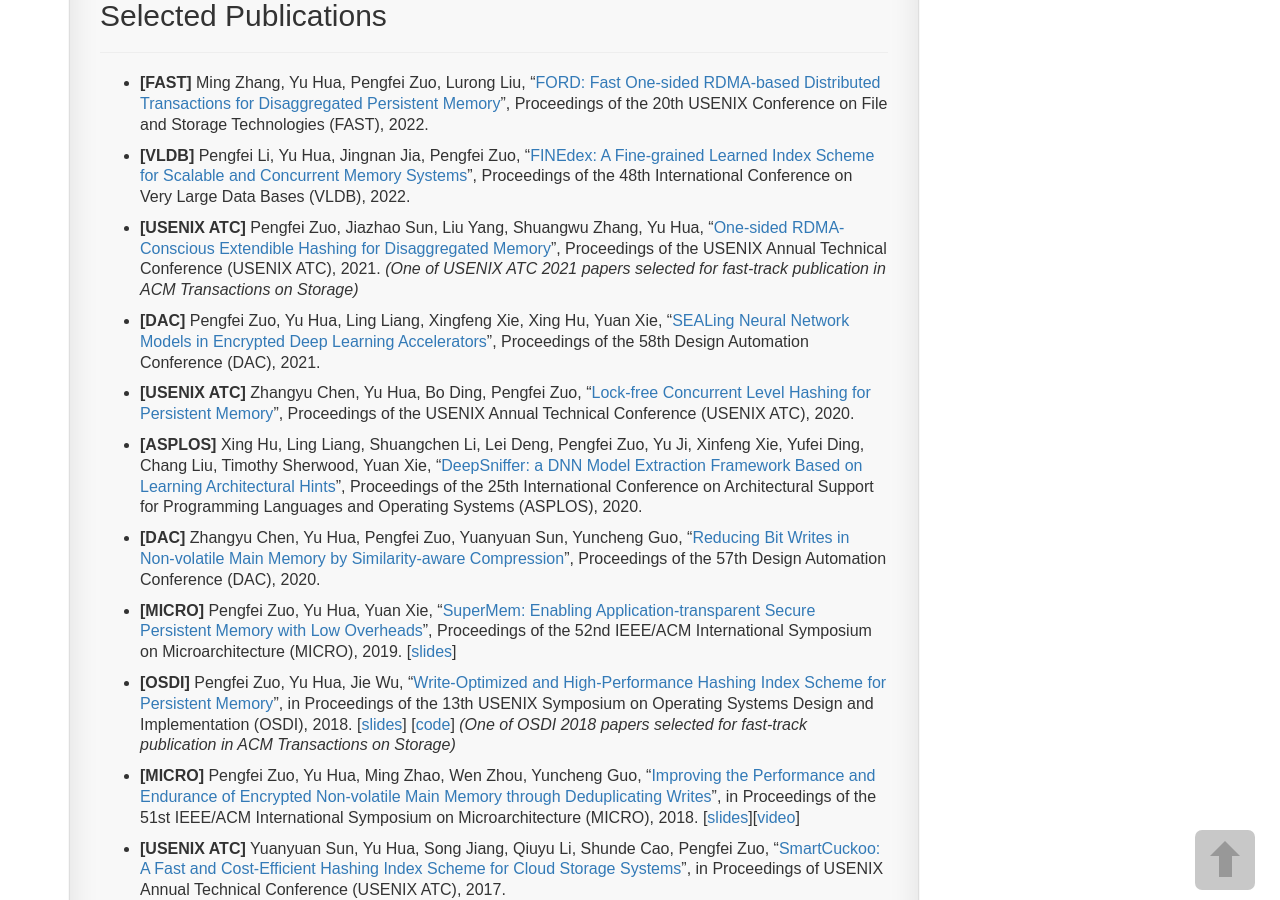
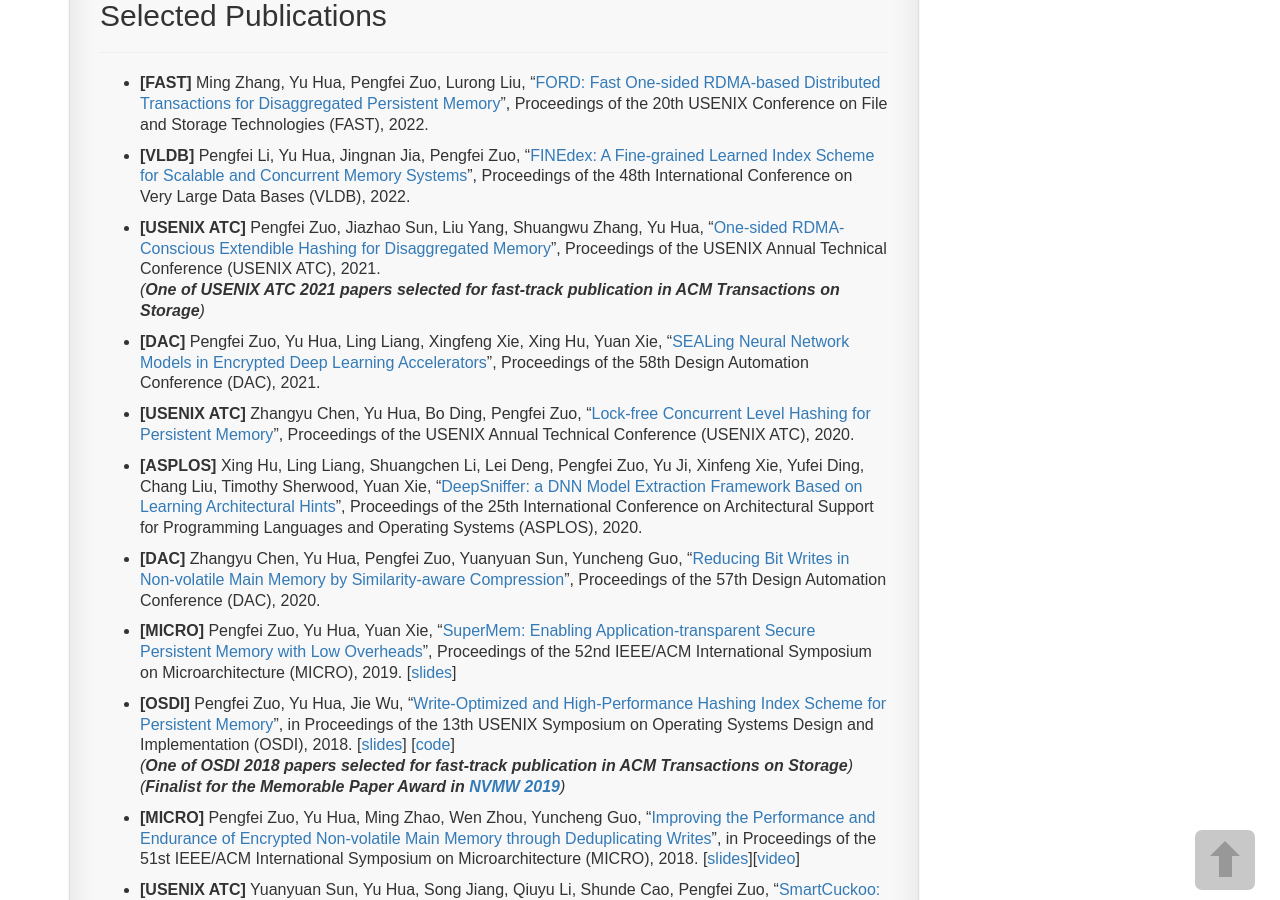
Before and after one commit to Menguozi/Menguozi.github.io, a Jekyll site: the page built from pages/1_homepage.md, in a window 1280 px wide and 900 px high, scrolled down 911 px. Built offline with Jekyll 4.4.1, drawn with Linux system fonts in a browser that asks for light colours; comment, search, counter and statistics services are not loaded.

Commit message:
publication

```diff
--- a/pages/1_homepage.md
+++ b/pages/1_homepage.md
@@ -38,7 +38,8 @@ permalink: /homepage/
 
 * **[VLDB]** Pengfei Li, Yu Hua, Jingnan Jia, Pengfei Zuo, "[FINEdex: A Fine-grained Learned Index Scheme for Scalable and Concurrent Memory Systems](https://csyhua.github.io/csyhua/hua-vldb2022.pdf)", Proceedings of the 48th International Conference on Very Large Data Bases (VLDB), 2022.
 
-* **[USENIX ATC]** Pengfei Zuo, Jiazhao Sun, Liu Yang, Shuangwu Zhang, Yu Hua, "[One-sided RDMA-Conscious Extendible Hashing for Disaggregated Memory](https://www.usenix.org/conference/atc21/presentation/zuo)", Proceedings of the USENIX Annual Technical Conference (USENIX ATC), 2021. *(One of USENIX ATC 2021 papers selected for fast-track publication in ACM Transactions on Storage)*
+* **[USENIX ATC]** Pengfei Zuo, Jiazhao Sun, Liu Yang, Shuangwu Zhang, Yu Hua, "[One-sided RDMA-Conscious Extendible Hashing for Disaggregated Memory](https://www.usenix.org/conference/atc21/presentation/zuo)", Proceedings of the USENIX Annual Technical Conference (USENIX ATC), 2021.
+<br> *(**One of USENIX ATC 2021 papers selected for fast-track publication in ACM Transactions on Storage**)*
 
 * **[DAC]** Pengfei Zuo, Yu Hua, Ling Liang, Xingfeng Xie, Xing Hu, Yuan Xie, "[SEALing Neural Network Models in Encrypted Deep Learning Accelerators](https://csyhua.github.io/csyhua/hua-dac2021-seal.pdf)", Proceedings of the 58th Design Automation Conference (DAC), 2021.
 
@@ -50,7 +51,9 @@ permalink: /homepage/
 
 * **[MICRO]** Pengfei Zuo, Yu Hua, Yuan Xie, "[SuperMem: Enabling Application-transparent Secure Persistent Memory with Low Overheads](https://csyhua.github.io/csyhua/hua-micro2019.pdf)", Proceedings of the 52nd IEEE/ACM International Symposium on Microarchitecture (MICRO), 2019.    [[slides](https://csyhua.github.io/csyhua/hua-micro2019-slides.pdf)]
 
-* **[OSDI]** Pengfei Zuo, Yu Hua, Jie Wu, "[Write-Optimized and High-Performance Hashing Index Scheme for Persistent Memory](https://csyhua.github.io/csyhua/hua-OSDI2018.pdf)", in Proceedings of the 13th USENIX Symposium on Operating Systems Design and Implementation (OSDI), 2018. [[slides](https://www.usenix.org/sites/default/files/conference/protected-files/osdi18_slides_zuo.pdf)] [[code](https://github.com/Pfzuo/Level-Hashing)] *(One of OSDI 2018 papers selected for fast-track publication in ACM Transactions on Storage)*
+* **[OSDI]** Pengfei Zuo, Yu Hua, Jie Wu, "[Write-Optimized and High-Performance Hashing Index Scheme for Persistent Memory](https://csyhua.github.io/csyhua/hua-OSDI2018.pdf)", in Proceedings of the 13th USENIX Symposium on Operating Systems Design and Implementation (OSDI), 2018. [[slides](https://www.usenix.org/sites/default/files/conference/protected-files/osdi18_slides_zuo.pdf)] [[code](https://github.com/Pfzuo/Level-Hashing)]
+<br> *(**One of OSDI 2018 papers selected for fast-track publication in ACM Transactions on Storage**)*
+<br> *(**Finalist for the Memorable Paper Award in [NVMW 2019](http://nvmw.ucsd.edu/)**)*
 
 * **[MICRO]** Pengfei Zuo, Yu Hua, Ming Zhao, Wen Zhou, Yuncheng Guo, "[Improving the Performance and Endurance of Encrypted Non-volatile Main Memory through Deduplicating Writes](https://csyhua.github.io/csyhua/hua-MICRO2018.pdf)", in Proceedings of the 51st IEEE/ACM International Symposium on Microarchitecture (MICRO), 2018. [[slides](https://csyhua.github.io/csyhua/hua-micro2018-slides.pdf)][[video](https://youtu.be/CU-RVr8wOk0)]
 
```
Also changed, not shown: pages/2_publication.md (+10 -10 lines).
